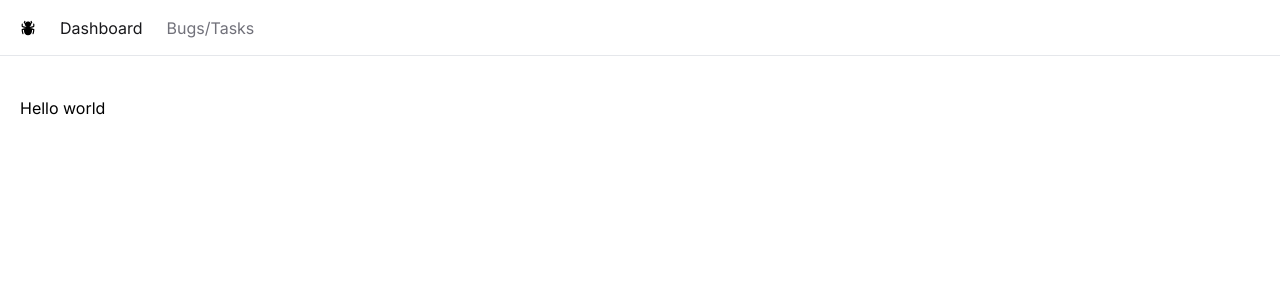
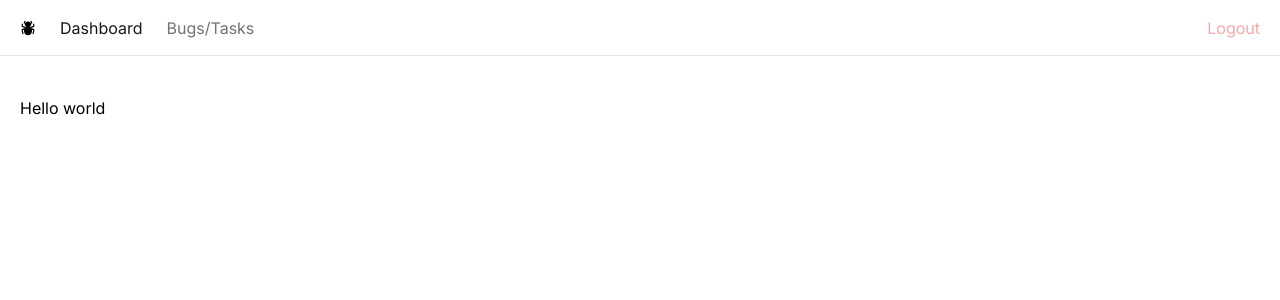
Before and after one commit to Dhananjaya-dabeer/Bug-tracker, a Next.js app: page / in a window 1280 px wide. Shown: the top 300 px of the page. Built offline with nearby package versions, Linux system fonts and the light colour scheme; sample sign-in values are in the browser's storage; what @radix-ui/themes would draw is missing.

Commit message:
Integrated login page with backend authentication

```diff
--- a/app/NavBar.tsx
+++ b/app/NavBar.tsx
@@ -14,9 +14,9 @@ const Navbar = () => {
         {label:"Bugs/Tasks", href:"/issues"},
     ]
   return (
-    <nav className='flex space-x-6 border-b mb-5 px-5 h-14 items-center'>
-        <Link href={"/"}><HiMiniBugAnt/></Link>
-        <ul className='flex space-x-6'>
+    <nav className='flex space-x-6 border-b mb-5 px-5 h-14 items-center justify-between'>
+        <ul className='flex space-x-6 items-center'>
+        <Link href={"/"} ><HiMiniBugAnt/></Link>
             {
                 links.map((item, idx) =>
                     <Link key={idx} href={item.href} className={classnames({
@@ -26,7 +26,17 @@ const Navbar = () => {
                     })}>{item.label}</Link>
                 )
             }
+
         </ul>
+        <Link
+        href={'/login'}
+        className={classnames({
+        'text-red-300': true,
+        'hover:text-red-500 transition-colors': true,
+        })}
+        >
+        Logout
+        </Link>
     </nav>
   )
 }
--- /dev/null
+++ b/app/api/users/route.ts
@@ -0,0 +1,54 @@
+import { NextRequest, NextResponse } from "next/server";
+import { z } from 'zod';
+import { PrismaClient } from "@prisma/client";
+import bcrypt from 'bcryptjs'; // Make sure to install bcryptjs
+import jwt from 'jsonwebtoken'; // Make sure to install jsonwebtoken
+
+const prisma = new PrismaClient();
+const SECRET = process.env.JWT_SECRET || 'your_secret_key'; // Use your actual secret key
+
+const loginSchema = z.object({
+    email: z.string().email("Invalid email address"),
+    password: z.string().min(6, "Password must be at least 6 characters long"),
+});
+
+export async function POST(request: NextRequest) {
+    const body = await request.json();
+    const validation = loginSchema.safeParse(body);
+
+    if (!validation.success) {
+        return NextResponse.json(validation.error.errors, { status: 400 });
+    }
+
+    const { email, password } = validation.data;
+
+    try {
+        // Check if the user exists
+        let user = await prisma.user.findUnique({ where: { email } });
+
+        if (!user) {
+            // User does not exist, create a new account
+            const hashedPassword = await bcrypt.hash(password, 10);
+            user = await prisma.user.create({
+                data: {
+                    email,
+                    password: hashedPassword,
+                },
+            });
+        } else {
+            // User exists, check password
+            const isPasswordValid = await bcrypt.compare(password, user.password);
+            if (!isPasswordValid) {
+                return NextResponse.json({ message: 'Invalid password' }, { status: 401 });
+            }
+        }
+
+        // Generate a token for the user
+        const token = jwt.sign({ id: user.id }, SECRET, { expiresIn: '1h' });
+
+        return NextResponse.json({ message: 'Login successful', token }, { status: 200 });
+    } catch (error) {
+        console.error(error);
+        return NextResponse.json({ message: 'Internal server error' }, { status: 500 });
+    }
+}
--- /dev/null
+++ b/app/context/AuthContext.tsx
@@ -0,0 +1,75 @@
+'use client'
+
+import { useRouter } from 'next/navigation';
+import { createContext, useContext, useEffect, useState } from 'react';
+
+interface AuthContextType {
+  isAuthenticated: boolean;
+  login: (email: string, password: string) => Promise<void>;
+  logout: () => void;
+}
+
+const AuthContext = createContext<AuthContextType | undefined>(undefined);
+
+export const AuthProvider = ({ children }: { children: React.ReactNode }) => {
+  const [isAuthenticated, setIsAuthenticated] = useState(false);
+  const router = useRouter()
+
+  useEffect(() => {
+    const token = localStorage.getItem('authToken');
+    if (token) {
+      setIsAuthenticated(true);
+    } else {
+
+      router.push('/login');
+    }
+  }, [router]);
+
+  const login = async (email: string, password: string) => {
+    const data = { email, password };
+
+    try {
+      const response = await fetch('/api/users', {
+        method: 'POST',
+        headers: {
+          'Content-Type': 'application/json',
+        },
+        body: JSON.stringify(data),
+      });
+
+      if (!response.ok) {
+        throw new Error('Login failed');
+      }
+
+      const result = await response.json();
+      console.log(result);
+
+      localStorage.setItem('authToken', 'your_token_here');
+      setIsAuthenticated(true);
+      router.push('/');
+    } catch (error) {
+      console.error(error);
+      throw new Error('Invalid credentials');
+    }
+  };
+
+  const logout = () => {
+    setIsAuthenticated(false);
+    localStorage.removeItem('authToken');
+    router.push('/login'); // Redirect on logout
+  };
+
+  return (
+    <AuthContext.Provider value={{ isAuthenticated, login, logout }}>
+      {children}
+    </AuthContext.Provider>
+  );
+};
+
+export const useAuth = () => {
+  const context = useContext(AuthContext);
+  if (!context) {
+    throw new Error('useAuth must be used within an AuthProvider');
+  }
+  return context;
+};
--- a/app/layout.tsx
+++ b/app/layout.tsx
@@ -6,6 +6,7 @@ import { Theme, ThemePanel } from "@radix-ui/themes"
 import Navbar from './NavBar'
 import { ToastContainer } from "react-toastify";
 import 'react-toastify/dist/ReactToastify.css';
+import { AuthProvider } from "./context/AuthContext";
 const inter = Inter({ subsets: ['latin'] })
 
 export const metadata: Metadata = {
@@ -19,7 +20,8 @@ export default function RootLayout({
   children: React.ReactNode
 }) {
   return (
-    <html lang="en">
+    <AuthProvider>
+      <html lang="en">
       <body className={inter.className}>
         <Theme accentColor="violet">
           <Navbar/>
@@ -28,5 +30,6 @@ export default function RootLayout({
         </Theme>
       </body>
     </html>
+    </AuthProvider>
   )
 }
--- /dev/null
+++ b/app/login/page.tsx
@@ -0,0 +1,69 @@
+'use client'
+
+import { Box, Card, Inset, Strong, Text, Button, TextField, Flex } from '@radix-ui/themes';
+import React, { useState } from 'react';
+import { useAuth } from '../context/AuthContext';
+import { toast } from 'react-toastify';
+
+const Login = () => {
+  const [email, setEmail] = useState('');
+  const [password, setPassword] = useState('');
+  const { login } = useAuth()
+
+  const handleSubmit = async(e:React.FormEvent) => {
+    e.preventDefault();
+    try {
+      await login(email, password); // Await the login call
+    } catch (error) {
+      toast.error("Error in login Please try after some time!"); // Show error message if login fails
+    }
+  };
+
+  return (
+   <div className='flex justify-center items-center h-[80vh] w-full'>
+     <Box minWidth="240px" maxWidth="400px" >
+
+      <Card size="5">
+      <Flex gap={"3"} align={"center"} direction={"column"}>
+          <Text  size="4" >
+            Login
+          </Text>
+        {/* <div  className='flex justify-center mb-6'>
+        </div> */}
+        <form onSubmit={handleSubmit} className='flex flex-col space-y-6'>
+          <Box>
+            <TextField.Root
+              id="email"
+              type="email"
+              value={email}
+              onChange={(e) => setEmail(e.target.value)}
+              placeholder="Enter your email"
+              required
+              size={"3"}
+            />
+          </Box>
+          <Box>
+            <TextField.Root
+              id="password"
+              type="password"
+              value={password}
+              onChange={(e) => setPassword(e.target.value)}
+              placeholder="Enter your password"
+              required
+              size={"3"}
+            />
+          </Box>
+          <div className='flex justify-center'>
+          <Button type="submit" className='self-center' style={{cursor:'pointer'}}>
+            Login
+          </Button>
+          </div>
+        </form>
+        </Flex>
+      </Card>
+    </Box>
+   </div>
+  );
+};
+
+export default Login;
--- a/package.json
+++ b/package.json
@@ -15,10 +15,12 @@
     "@types/react": "18.3.12",
     "@types/react-dom": "18.3.1",
     "autoprefixer": "10.4.20",
+    "bcryptjs": "^2.4.3",
     "classnames": "^2.3.2",
     "easymde": "^2.18.0",
     "eslint": "9.13.0",
     "eslint-config-next": "15.0.1",
+    "jsonwebtoken": "^9.0.2",
     "next": "15.0.1",
     "postcss": "8.4.47",
     "prisma": "^5.3.1",
@@ -30,5 +32,9 @@
     "tailwindcss": "3.4.14",
     "typescript": "5.6.3",
     "zod": "^3.22.2"
+  },
+  "devDependencies": {
+    "@types/bcryptjs": "^2.4.6",
+    "@types/jsonwebtoken": "^9.0.7"
   }
 }
```
Also changed, not shown: 2 other files (tests, documents, lock files or other folders).
